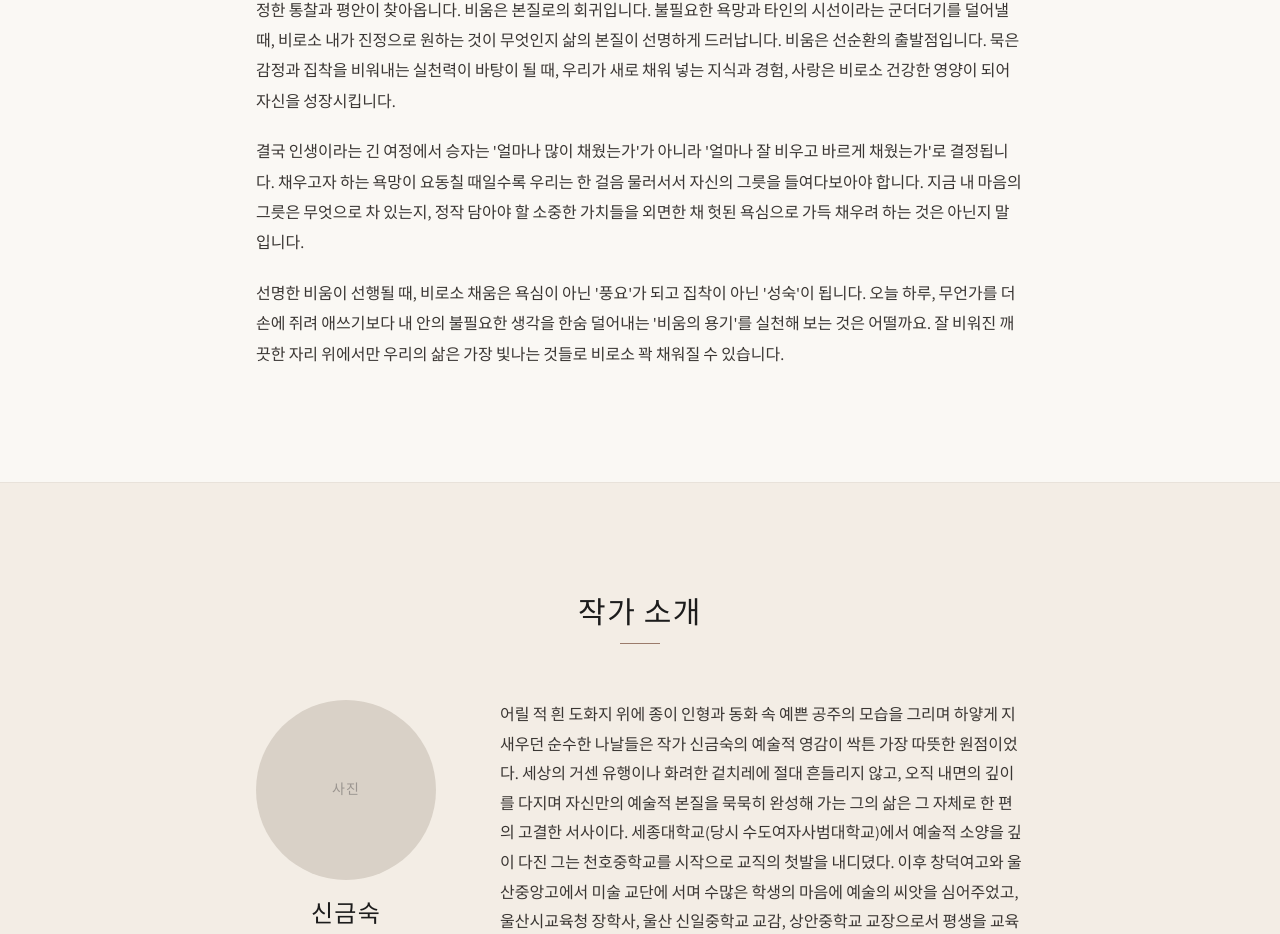
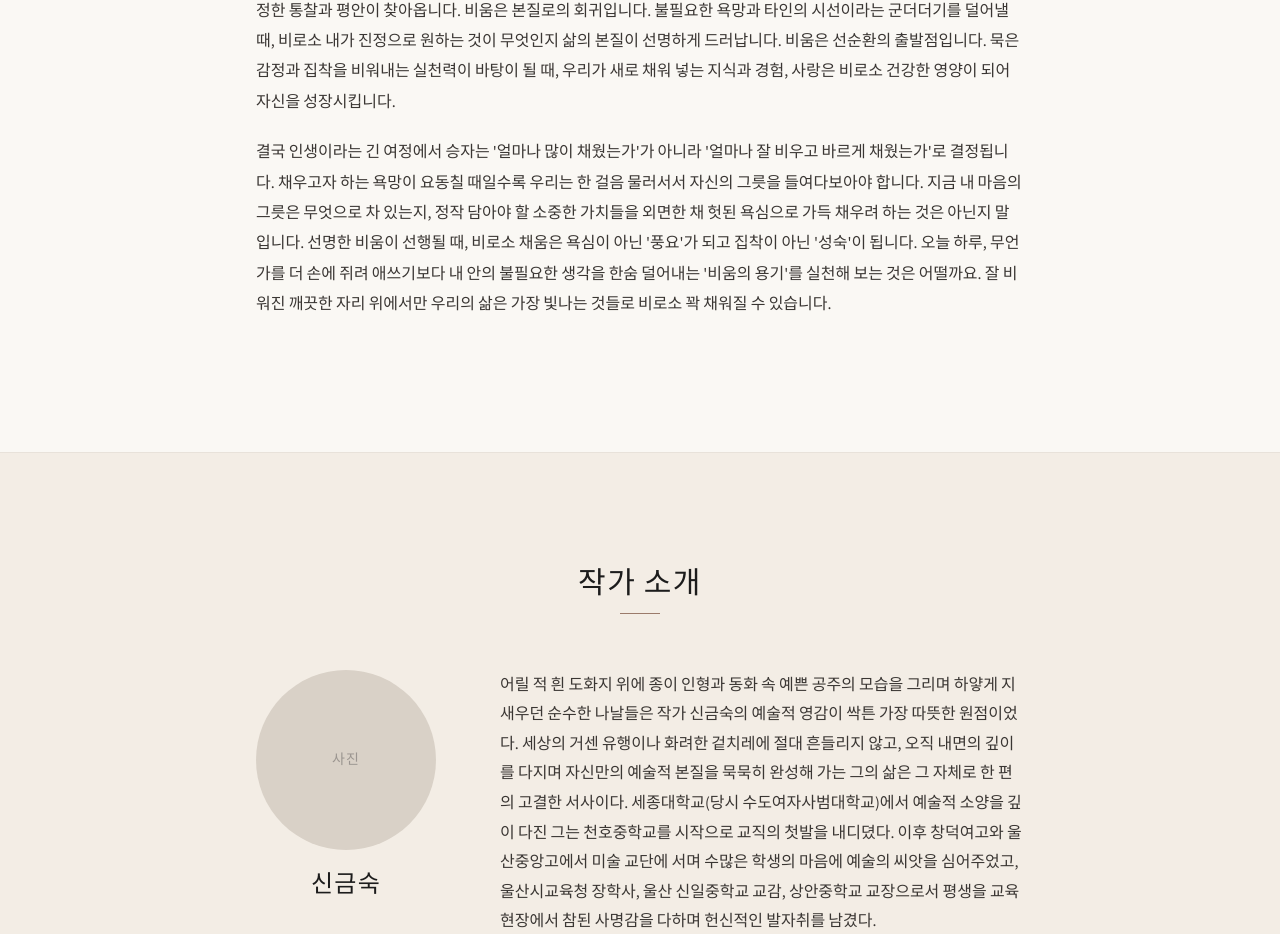
Before and after one commit to etchforte/shinkeumsook, a React (Vite) app: page / in a window 1280 px wide. Shown: the part 1955-2889 px from the top of the page. Built offline with nearby package versions, Linux system fonts and the light colour scheme; the HTML template or start-up script is replaced by a standard one.

Commit message:
Update App.tsx

```diff
--- a/src/App.tsx
+++ b/src/App.tsx
@@ -601,8 +601,7 @@ export default function App() {
               <p className="mb-5">Life is a constant cycle of breathing in and breathing out, of letting go and taking in. Just as we must exhale to inhale, and just as the tides ebb and flow, this rhythm of emptying and filling is fundamental to who we are. Yet, we easily lose this balance. Just like trying to inhale without exhaling leaves us gasping, modern life races toward constant accumulation, completely forgetting how to let go.</p>
               <p className="mb-5">Why are we always trying to get more? Often, it's because we tie our self-worth to what we have—money, achievements, status, and validation. But no matter how great something is, if you pour it into a cup that's already full, it will only spill over or go stale. A mind crowded with attachments, greed, past regrets, and future worries has no room for genuine happiness or new possibilities. Constantly adding to our lives without clearing space first doesn't make us rich; it just leaves us overwhelmed, exhausted, and feeling empty.</p>
               <p className="mb-5">So, what does it actually mean to empty ourselves? It doesn't mean giving up or throwing everything away. It's simply the wisdom of making room for something better. It's an active choice to take back control of our lives. Just as you need an empty mug for fresh tea, you need a clear mind to welcome true peace and insight. It's about getting back to basics: when we drop the unnecessary desires and stop caring about what others think, what we truly want becomes crystal clear. Making space starts a positive cycle. Once you sweep away old emotions and attachments, the new experiences, knowledge, and love you take in can actually help you grow.</p>
-              <p className="mb-5">In the end, a good life isn't about how much you've piled up. It's about how well you let go and how carefully you choose what to keep. Whenever you feel that overwhelming urge to just keep adding more, take a step back and look at what you're already carrying. Are you holding onto empty desires while ignoring what actually matters?</p>
-              <p>Only by clearing space first can the things we gather become true abundance instead of greed, and bring us real growth instead of unhealthy attachment. Today, instead of reaching for just one more thing, why not practice the courage to let go of a few unnecessary thoughts? Only when the space is clean and open can our lives be filled with what truly shines.</p>
+              <p className="mb-5">In the end, a good life isn't about how much you've piled up. It's about how well you let go and how carefully you choose what to keep. Whenever you feel that overwhelming urge to just keep adding more, take a step back and look at what you're already carrying. Are you holding onto empty desires while ignoring what actually matters? Only by clearing space first can the things we gather become true abundance instead of greed, and bring us real growth instead of unhealthy attachment. Today, instead of reaching for just one more thing, why not practice the courage to let go of a few unnecessary thoughts? Only when the space is clean and open can our lives be filled with what truly shines.</p>
             </div>
           ) : (
             <div style={{ fontFamily: "var(--font-sans)", lineHeight: 1.9, color: "#3a3633" }}>
@@ -610,8 +609,7 @@ export default function App() {
               <p className="mb-5">인생은 끊임없이 비우고 채우는 숨 고르기의 연속입니다. 들숨이 있으면 날숨이 있고, 밀물이 밀려들면 썰물이 빠져나가듯 비움과 채움은 삶을 지탱하는 가장 근본적이고 상대적인 두 축입니다. 그러나 우리는 종종 이 자연스러운 흐름의 균형을 잃곤 합니다. 날숨 없이 들숨만 쉬려 하면 숨이 턱끝까지 차오르듯, 현대인의 삶은 '비움'에 대한 이해와 실천 없이 오직 '채움'만을 향해 질주하고 있습니다.</p>
               <p className="mb-5">사람들은 왜 그토록 채우는 데 열망할까요? 그것은 채움이 주는 눈앞의 물질적 풍요, 스펙, 권력, 타인의 인정이 곧 자신의 가치를 증명한다고 믿기 때문입니다. 하지만 비워지지 않은 그릇에 아무리 좋은 것을 쏟아부은들 그 내용물은 결국 넘쳐흐르거나 안에서 썩어버리기 마련입니다. 이미 집착과 욕심, 지나간 후회와 미래에 대한 불안으로 가득 찬 마음에는 어떤 진정한 행복이나 새로운 가능성도 들어설 자리가 없습니다. 비움이라는 선행 조건이 생략된 채움은 풍요가 아니라 중첩된 과부하일 뿐이며, 우리를 더욱 조급하고 빈곤하게 만들 뿐입니다.</p>
               <p className="mb-5">그렇다면 우리가 오해하고 있는 '비움'의 참된 의미는 무엇일까요? 비움은 결코 나약한 포기나 소유의 완전한 상실을 의미하지 않습니다. 비움은 새로운 가치를 맞이하기 위해 공간을 만드는 지혜이자, 내 삶의 주권을 다시 잡는 적극적인 선택입니다. 비움은 공간의 창출입니다. 잔이 비어 있어야 따뜻한 차를 담을 수 있듯, 마음과 삶의 여백을 만들어야 비로소 진정한 통찰과 평안이 찾아옵니다. 비움은 본질로의 회귀입니다. 불필요한 욕망과 타인의 시선이라는 군더더기를 덜어낼 때, 비로소 내가 진정으로 원하는 것이 무엇인지 삶의 본질이 선명하게 드러납니다. 비움은 선순환의 출발점입니다. 묵은 감정과 집착을 비워내는 실천력이 바탕이 될 때, 우리가 새로 채워 넣는 지식과 경험, 사랑은 비로소 건강한 영양이 되어 자신을 성장시킵니다.</p>
-              <p className="mb-5">결국 인생이라는 긴 여정에서 승자는 '얼마나 많이 채웠는가'가 아니라 '얼마나 잘 비우고 바르게 채웠는가'로 결정됩니다. 채우고자 하는 욕망이 요동칠 때일수록 우리는 한 걸음 물러서서 자신의 그릇을 들여다보아야 합니다. 지금 내 마음의 그릇은 무엇으로 차 있는지, 정작 담아야 할 소중한 가치들을 외면한 채 헛된 욕심으로 가득 채우려 하는 것은 아닌지 말입니다.</p>
-              <p>선명한 비움이 선행될 때, 비로소 채움은 욕심이 아닌 '풍요'가 되고 집착이 아닌 '성숙'이 됩니다. 오늘 하루, 무언가를 더 손에 쥐려 애쓰기보다 내 안의 불필요한 생각을 한숨 덜어내는 '비움의 용기'를 실천해 보는 것은 어떨까요. 잘 비워진 깨끗한 자리 위에서만 우리의 삶은 가장 빛나는 것들로 비로소 꽉 채워질 수 있습니다.</p>
+              <p className="mb-5">결국 인생이라는 긴 여정에서 승자는 '얼마나 많이 채웠는가'가 아니라 '얼마나 잘 비우고 바르게 채웠는가'로 결정됩니다. 채우고자 하는 욕망이 요동칠 때일수록 우리는 한 걸음 물러서서 자신의 그릇을 들여다보아야 합니다. 지금 내 마음의 그릇은 무엇으로 차 있는지, 정작 담아야 할 소중한 가치들을 외면한 채 헛된 욕심으로 가득 채우려 하는 것은 아닌지 말입니다. 선명한 비움이 선행될 때, 비로소 채움은 욕심이 아닌 '풍요'가 되고 집착이 아닌 '성숙'이 됩니다. 오늘 하루, 무언가를 더 손에 쥐려 애쓰기보다 내 안의 불필요한 생각을 한숨 덜어내는 '비움의 용기'를 실천해 보는 것은 어떨까요. 잘 비워진 깨끗한 자리 위에서만 우리의 삶은 가장 빛나는 것들로 비로소 꽉 채워질 수 있습니다.</p>
             </div>
           )}
         </div>
```
